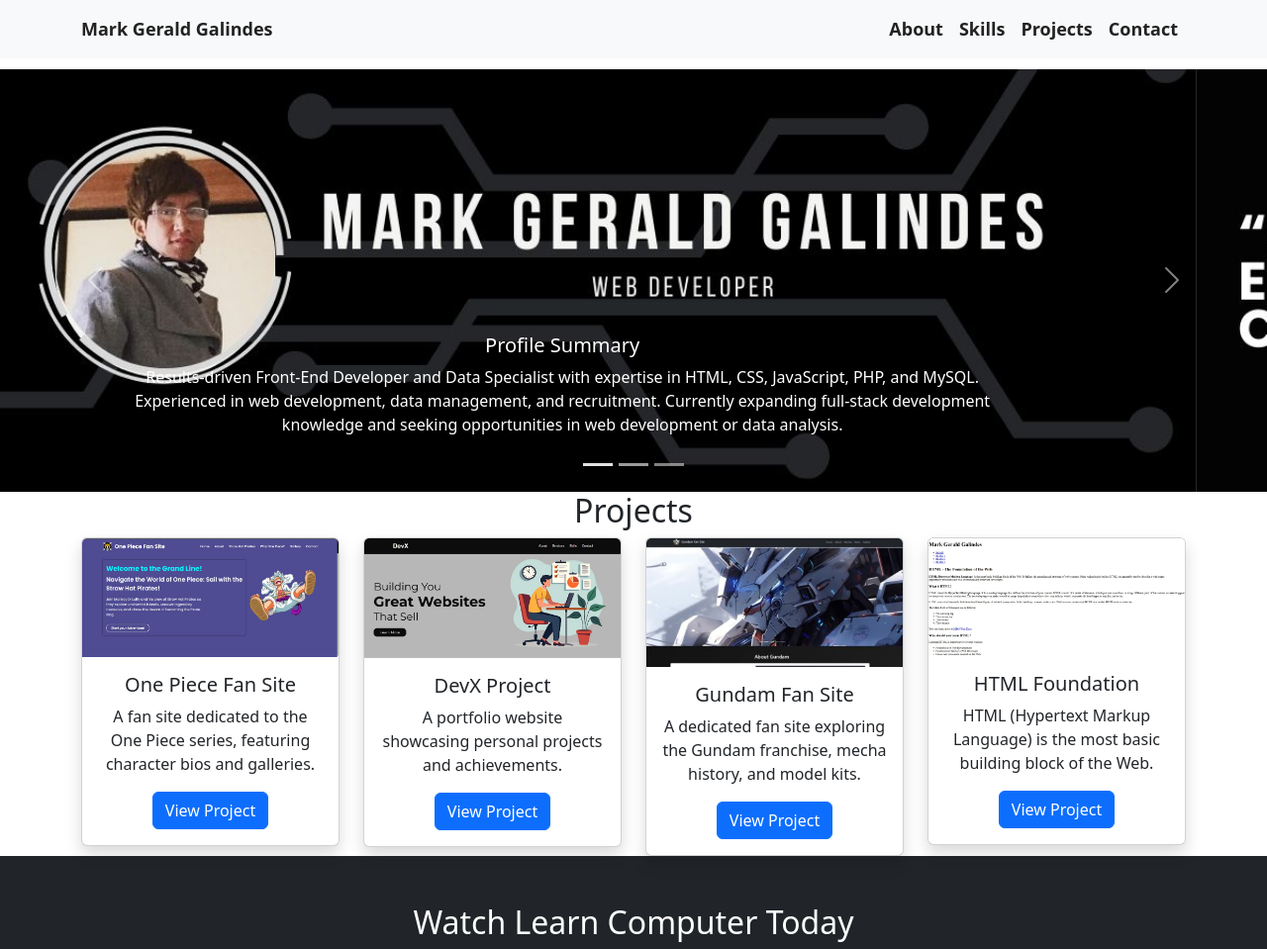
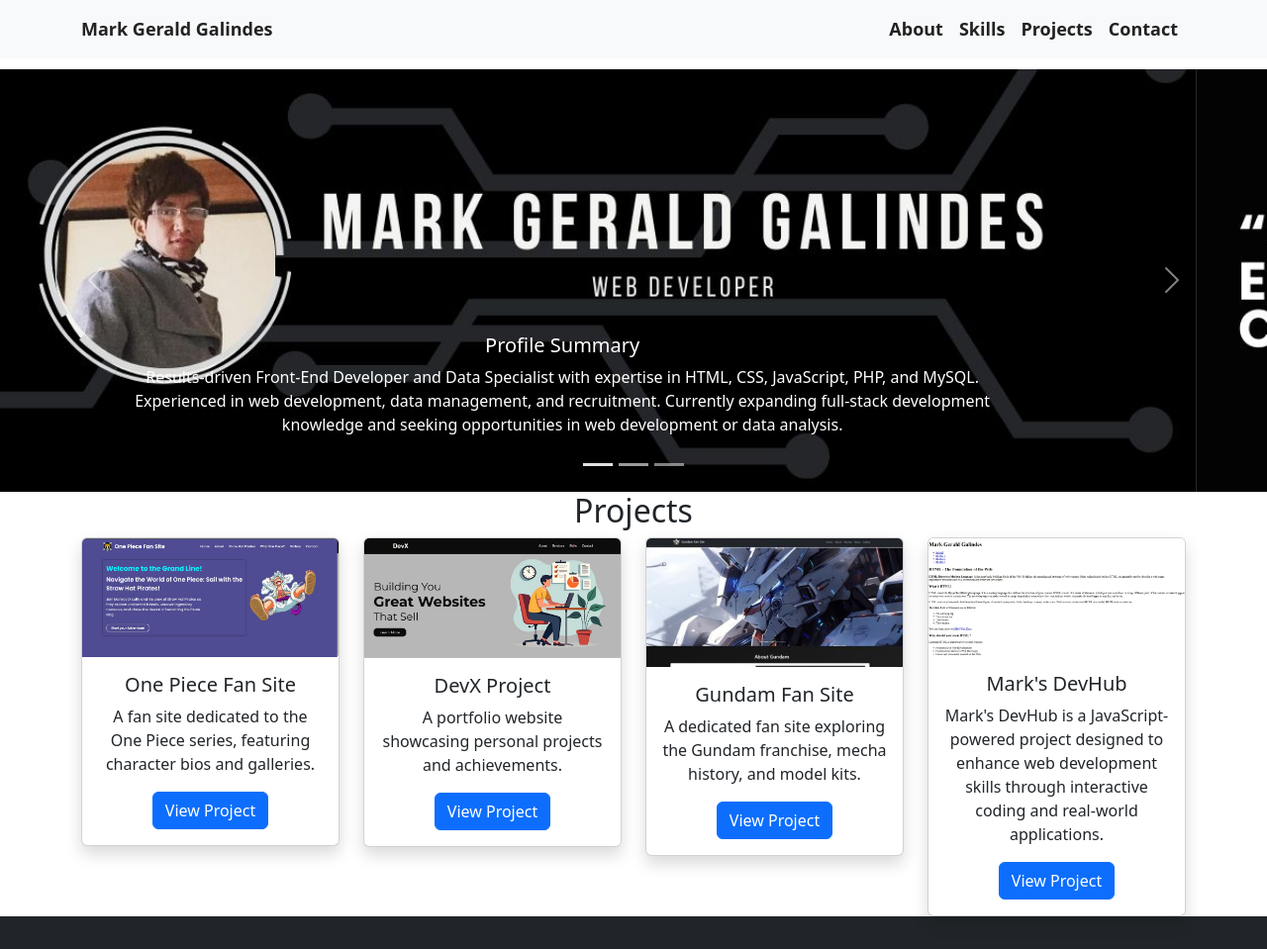
Before and after one commit to darkwhite05/Portfolio1, a plain HTML site: page index.html in a window 1280 px wide. Shown: the top 959 px of the page at 99% size. Drawn offline with nearby package versions, Linux system fonts and the light colour scheme.

Commit message:
Update index.html

```diff
--- a/index.html
+++ b/index.html
@@ -163,9 +163,9 @@ body {
           <div class="card shadow">
               <img src="images/Project4.jpg" class="card-img-top" alt="HTML Foundation">
               <div class="card-body text-center">
-                  <h5 class="card-title">HTML Foundation</h5>
-                  <p class="card-text">HTML (Hypertext Markup Language) is the most basic building block of the Web.</p>
-                  <a href="https://darkwhite05.github.io/html_foundation/" target="_blank" class="btn btn-primary">View Project</a>
+                  <h5 class="card-title">Mark's DevHub</h5>
+                  <p class="card-text">Mark's DevHub is a JavaScript-powered project designed to enhance web development skills through interactive coding and real-world applications.</p>
+                  <a href="https://darkwhite05.github.io/Javascript1/" target="_blank" class="btn btn-primary">View Project</a>
               </div>
           </div>
       </div>
```
